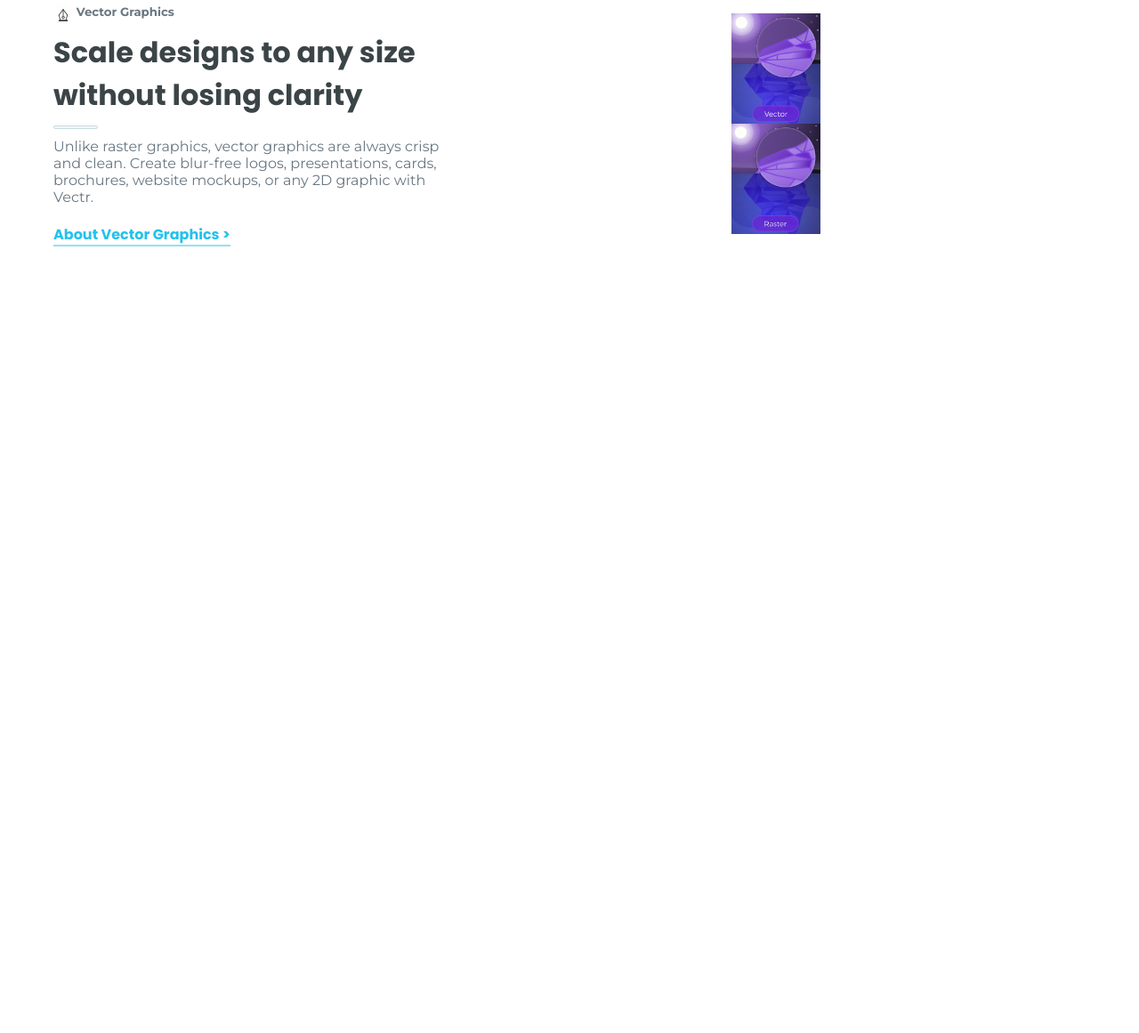
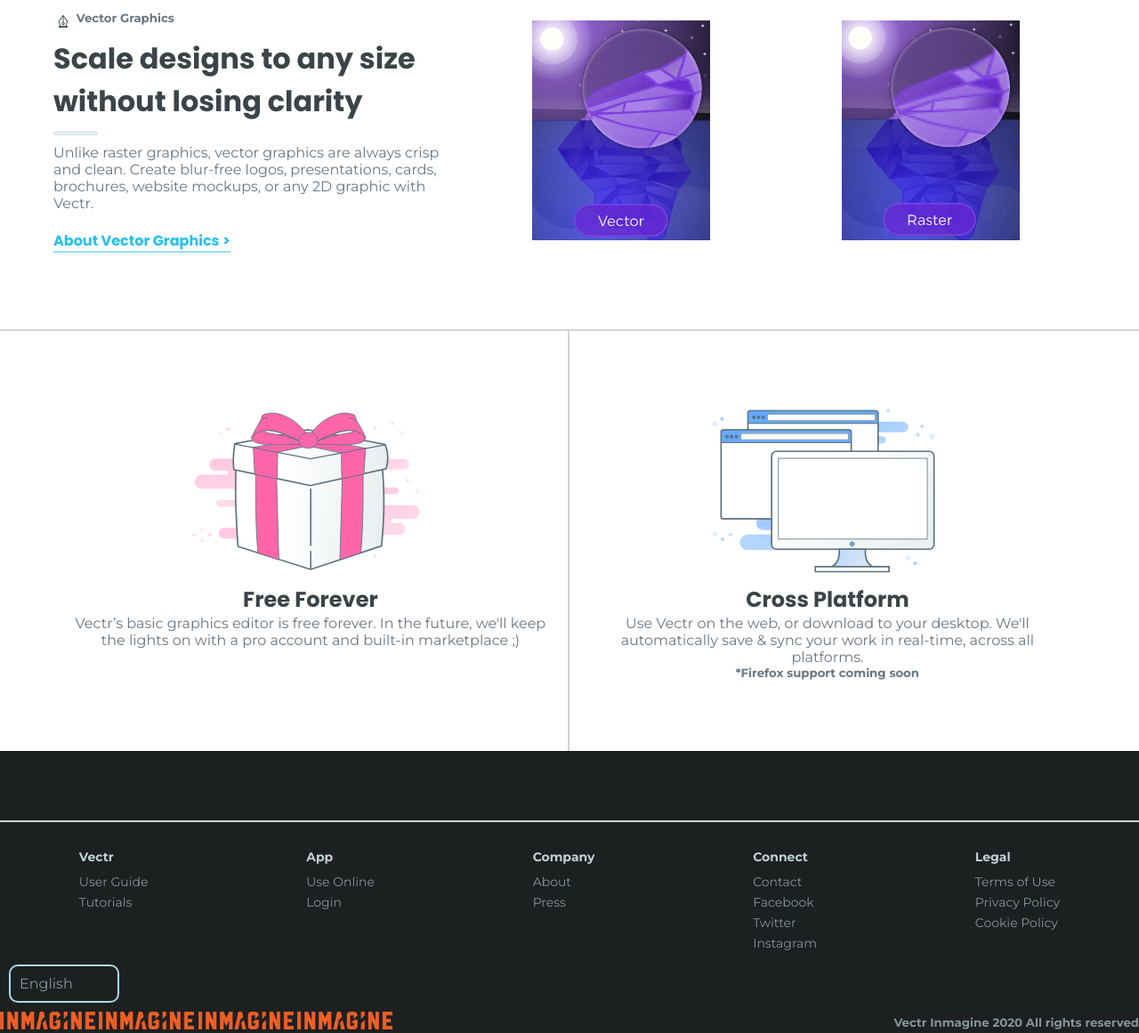
Before and after one commit to ailequal/html-css-vectr, a plain HTML site: page index.html in a window 1280 px wide. Shown: the part 2000-3161 px from the top of the page at 89% size. Before the commit the page ends 2356 px from the top, so only its background shows below. Drawn offline with Linux system fonts and the light colour scheme.

Commit message:
Working on .footer

```diff
--- a/css/style.css
+++ b/css/style.css
@@ -20,6 +20,11 @@ h1 {
 h2 {
   font-family: 'Poppins', sans-serif;
   font-size: 32px;
+}
+
+h3 {
+  font-family: 'Poppins', sans-serif;
+  font-size: 24px;
 }
 
 a {
@@ -386,6 +391,7 @@ ul {
 /* vector */
 .vector {
   padding: 80px 0;
+  border-bottom: 2px solid lightgrey;
 }
 
 .vector_box {
@@ -420,6 +426,9 @@ ul {
 
 .scale {
   flex-basis: 60%;
+  display: flex;
+  justify-content: space-around;
+  align-items: center;
 }
 
 @media screen and (max-width: 768px) {
@@ -428,15 +437,115 @@ ul {
   }
 }
 
+@media screen and (max-width: 576px) {
+  .scale {
+    display: block;
+  }
+}
+
+.scale div {
+  padding: 20px;
+}
+
 .scale img {
   display: block;
-  max-width: 100px;
+  max-width: 200px;
   width: 100%;
   margin: auto;
 }
 
+/* features */
+.features {
+
+}
+
+.features_box {
+  display: flex;
+  text-align: center;
+}
+
 @media screen and (max-width: 768px) {
-  .scale img {
-    max-width: 50px;
+  .features_box {
+    display: block;
   }
 }
+
+.free_forever,
+.cross_platform {
+  padding: 80px 20px;
+}
+
+.free_forever {
+  border-right: 1px solid lightgrey;
+}
+
+.cross_platform {
+  border-left: 1px solid lightgrey;
+}
+
+@media screen and (max-width: 768px) {
+  .free_forever {
+    border-right: 0 solid lightgrey;
+    border-bottom: 1px solid lightgrey;
+  }
+
+  .cross_platform {
+    border-left: 0 solid lightgrey;
+    border-top: 1px solid lightgrey;
+  }
+}
+
+.features_box img {
+  max-width: 300px;
+  width: 100%;
+}
+
+/* footer */
+/* spacer */
+.spacer {
+  height: 80px;
+  border-bottom: 2px solid lightgrey;
+}
+
+/* site_map */
+.site_map {
+  display: flex;
+  justify-content: space-around;
+  padding-top: 30px;
+  font-size: 14px;
+}
+
+@media screen and (max-width: 768px) {
+  .site_map {
+    display: none;
+  }
+}
+
+.site_map h5 {
+  margin-bottom: 10px;
+  font-size: 14px;
+  color: #c0d0d8;
+}
+
+.site_map li {
+  margin-bottom: 5px;
+}
+
+/* language */
+.language a {
+  margin: 10px;
+  padding: 10px 50px 10px 10px;
+  border: 2px solid lightblue;
+  border-radius: 10px;
+}
+
+/* copyright */
+.last {
+  display: flex;
+  justify-content: space-between;
+  align-items: center;
+}
+
+.company img {
+  height: 20px;
+}
--- a/index.html
+++ b/index.html
@@ -121,8 +121,30 @@
             <a class="link_blue" href="#">About Vector Graphics &gt;</a>
           </div>
           <div class="scale">
-            <img src="img/scale-vector.png" alt="scale-vector.png">
-            <img src="img/scale-ruster.png" alt="scale-ruster.png">
+            <div>
+              <img src="img/scale-vector.png" alt="scale-vector.png">
+            </div>
+            <div>
+              <img src="img/scale-ruster.png" alt="scale-ruster.png">
+            </div>
+          </div>
+        </div>
+      </div>
+    </div>
+
+    <div class="features light">
+      <div class="container">
+        <div class="features_box">
+          <div class="free_forever">
+            <img src="img/free-forever.svg" alt="free-forever.svg">
+            <h3>Free Forever</h3>
+            <p>Vectr’s basic graphics editor is free forever. In the future, we'll keep the lights on with a pro account and built-in marketplace ;)</p>
+          </div>
+          <div class="cross_platform">
+            <img src="img/cross-platform.svg" alt="cross-platform.svg">
+            <h3>Cross Platform</h3>
+            <p>Use Vectr on the web, or download to your desktop. We'll automatically save & sync your work in real-time, across all platforms.</p>
+            <h5>*Firefox support coming soon</h5>
           </div>
         </div>
       </div>
@@ -130,7 +152,64 @@
   </main>
 
   <footer>
+    <div class="spacer dark"></div>
 
+    <div class="site_map dark">
+      <div class="vectr">
+        <h5>Vectr</h5>
+        <ul>
+          <li><a href="#">User Guide</a></li>
+          <li><a href="#">Tutorials</a></li>
+        </ul>
+      </div>
+      <div class="app">
+        <h5>App</h5>
+        <ul>
+          <li><a href="#">Use Online</a></li>
+          <li><a href="#">Login</a></li>
+        </ul>
+      </div>
+      <div class="company">
+        <h5>Company</h5>
+        <ul>
+          <li><a href="#">About</a></li>
+          <li><a href="#">Press</a></li>
+        </ul>
+      </div>
+      <div class="connect">
+        <h5>Connect</h5>
+        <ul>
+          <li><a href="#">Contact</a></li>
+          <li><a href="#">Facebook</a></li>
+          <li><a href="#">Twitter</a></li>
+          <li><a href="#">Instagram</a></li>
+        </ul>
+      </div>
+      <div class="legal">
+        <h5>Legal</h5>
+        <ul>
+          <li><a href="#">Terms of Use</a></li>
+          <li><a href="#">Privacy Policy</a></li>
+          <li><a href="#">Cookie Policy</a></li>
+        </ul>
+      </div>
+    </div>
+
+    <div class="language dark">
+      <a class="btn" href="#">English</a>
+    </div>
+
+    <div class="last dark">
+      <div class="company">
+        <img src="img/inmagine.png" alt="inmagine.png">
+        <img src="img/inmagine.png" alt="inmagine.png">
+        <img src="img/inmagine.png" alt="inmagine.png">
+        <img src="img/inmagine.png" alt="inmagine.png">
+      </div>
+      <div class="copyright">
+        <h5>Vectr Inmagine 2020 All rights reserved</h5>
+      </div>
+    </div>
   </footer>
 
 </body>
```
